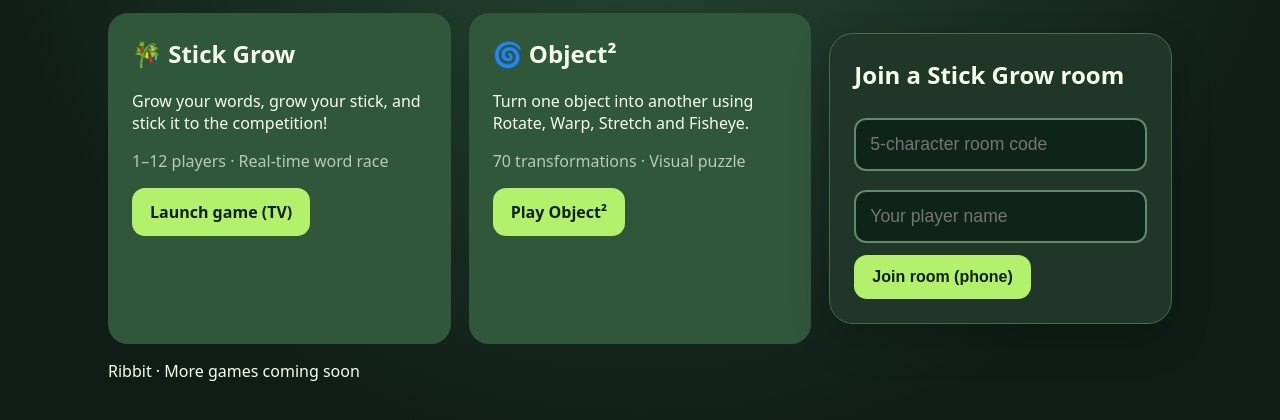
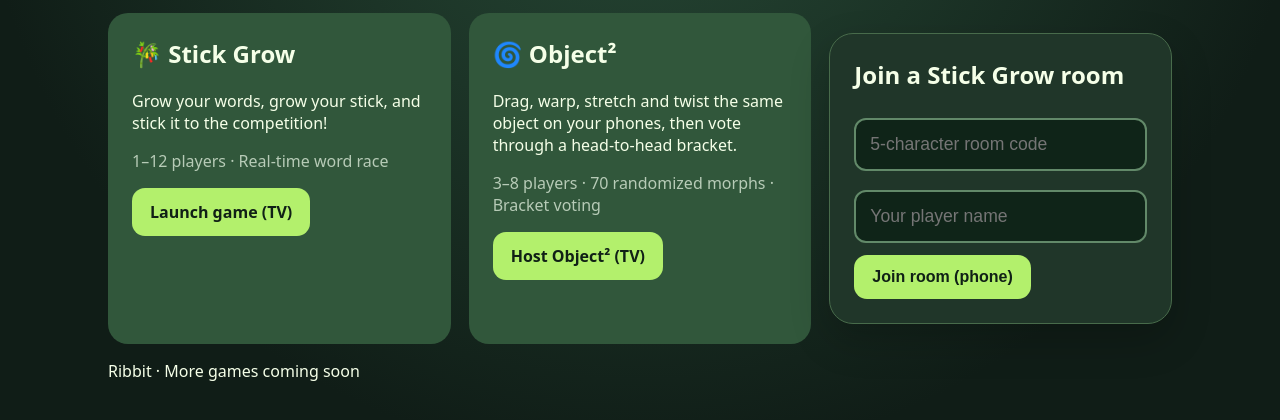
Before and after one commit to Grogu1010/Ribbit, a website: page public/Home/index.html in a window 1280 px wide. Shown: the part 200-620 px from the top of the page. Drawn offline with Linux system fonts and the light colour scheme.

Commit message:
Describe Object2 as multiplayer bracket party game

```diff
--- a/public/Home/index.html
+++ b/public/Home/index.html
@@ -1 +1 @@
-<!doctype html><html lang="en"><head><meta charset="utf-8"><meta name="viewport" content="width=device-width,initial-scale=1"><title>Ribbit</title><link rel="stylesheet" href="style.css"></head><body><main><header><h1 class="brand">ribbit<span style="color:#fff">.</span></h1><p class="tag">Big screen. Tiny phones. Massive chaos.</p></header><section class="grid"><div class="game"><h2>🎋 Stick Grow</h2><p>Grow your words, grow your stick, and stick it to the competition!</p><p class="muted">1–12 players · Real-time word race</p><a class="button" href="/Stick_Grow/stick_grow.html">Launch game (TV)</a></div><div class="game"><h2>🌀 Object²</h2><p>Turn one object into another using Rotate, Warp, Stretch and Fisheye.</p><p class="muted">70 transformations · Visual puzzle</p><a class="button" href="/Object2/index.html">Play Object²</a></div><div class="panel"><h2>Join a Stick Grow room</h2><form id="joinForm"><input id="joinCode" placeholder="5-character room code" maxlength="5" required><input id="name" placeholder="Your player name" maxlength="20" required><button>Join room (phone)</button></form></div></section><p class="footer">Ribbit · More games coming soon</p></main><script src="script.js"></script></body></html>
+<!doctype html><html lang="en"><head><meta charset="utf-8"><meta name="viewport" content="width=device-width,initial-scale=1"><title>Ribbit</title><link rel="stylesheet" href="style.css"></head><body><main><header><h1 class="brand">ribbit<span style="color:#fff">.</span></h1><p class="tag">Big screen. Tiny phones. Massive chaos.</p></header><section class="grid"><div class="game"><h2>🎋 Stick Grow</h2><p>Grow your words, grow your stick, and stick it to the competition!</p><p class="muted">1–12 players · Real-time word race</p><a class="button" href="/Stick_Grow/stick_grow.html">Launch game (TV)</a></div><div class="game"><h2>🌀 Object²</h2><p>Drag, warp, stretch and twist the same object on your phones, then vote through a head-to-head bracket.</p><p class="muted">3–8 players · 70 randomized morphs · Bracket voting</p><a class="button" href="/Object2/index.html">Host Object² (TV)</a></div><div class="panel"><h2>Join a Stick Grow room</h2><form id="joinForm"><input id="joinCode" placeholder="5-character room code" maxlength="5" required><input id="name" placeholder="Your player name" maxlength="20" required><button>Join room (phone)</button></form></div></section><p class="footer">Ribbit · More games coming soon</p></main><script src="script.js"></script></body></html>
```
